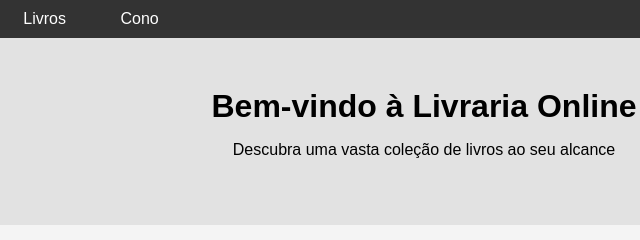
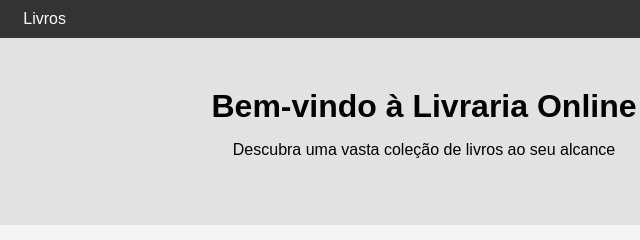
Before and after one commit to luam1/A5, a plain HTML site: page index.html in a window 1280 px wide. Shown: the top 240 px of the page, 216-856 px from the left. Drawn offline with Linux system fonts and the light colour scheme.

Commit message:
Atualizar o index.html

```diff
--- a/index.html
+++ b/index.html
@@ -96,7 +96,6 @@
             <a href="#home">Home</a>
             <a href="#about">Sobre</a>
             <a href="#books">Livros</a>
-            <a href="#contact">Cono</a>
     </nav>
 
     <div class="hero" id="home">
```
